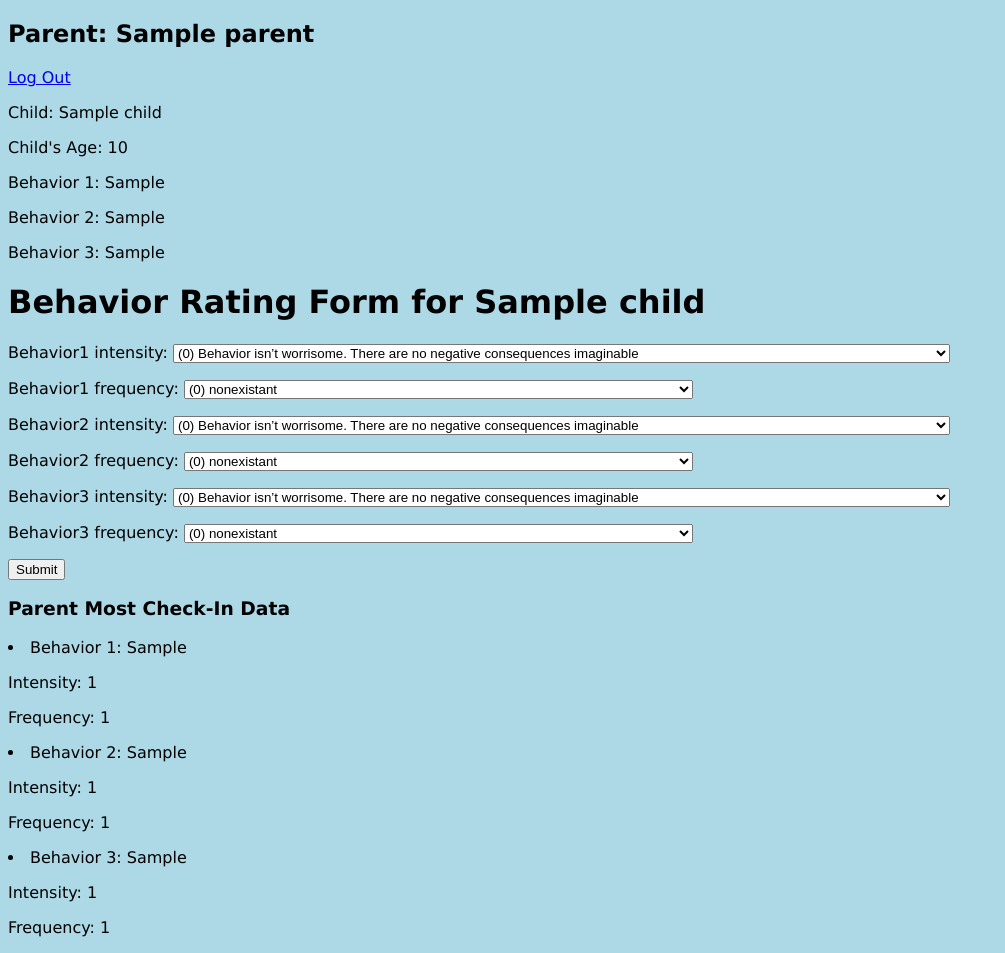
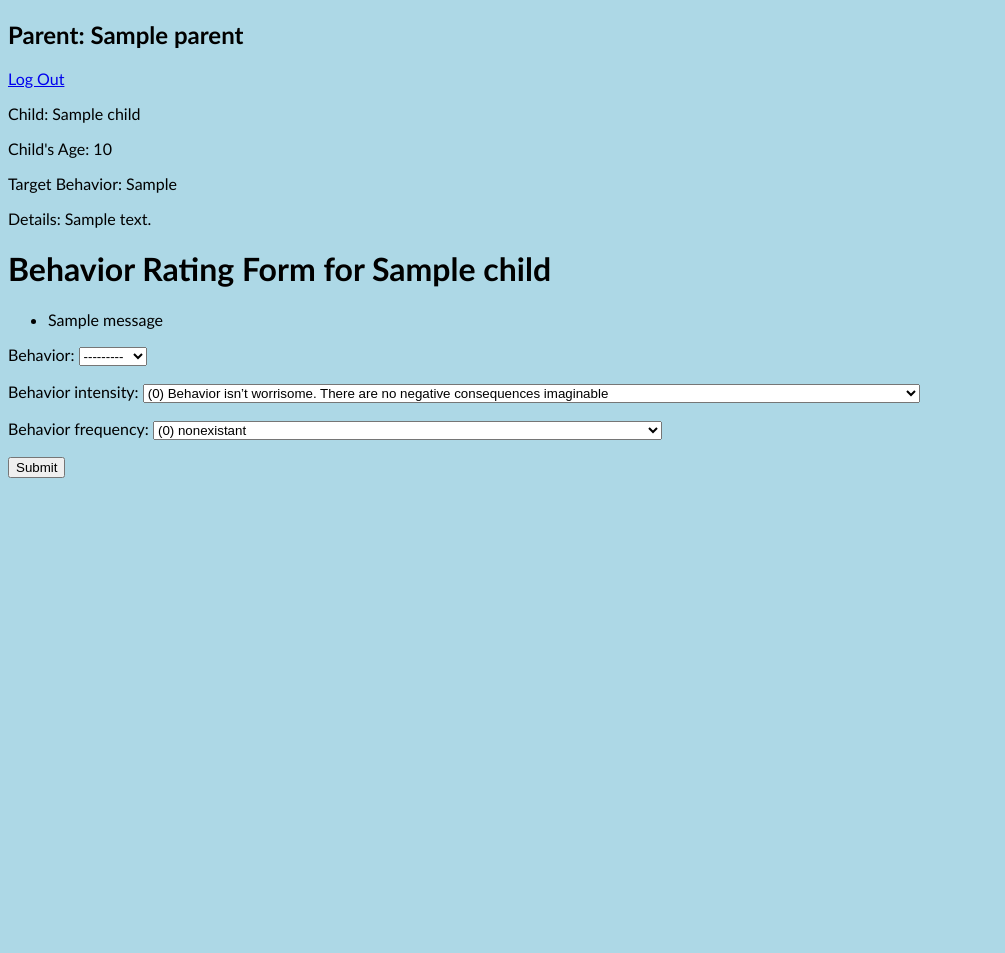
Before and after one commit to fabu-leslie/TriHarmony, a Django app: page /specialist/parent_detail/1/ in a window 1280 px wide. Shown: the whole page, without its empty margins (0-1005 px from the left). After the commit the page ends 478 px from the top, so only its background shows below. Run offline with Django 4.2, Linux system fonts and the light colour scheme; tables that the repository leaves empty hold one stand-in row (values such as "Sample post"); one stand-in notice (Sample message) is shown.

Commit message:
Changed models to only have one behavior each. Updated parent_detail view to work with new model

```diff
--- a/specialist/forms.py
+++ b/specialist/forms.py
@@ -3,7 +3,8 @@ from .models import Behavior, Child, BehaviorCheckIn, Feeling
 
 
 class FeelingForm(forms.ModelForm):
-    feeling = forms.ChoiceField(choices=Feeling.FEELINGS_CHOICES, widget=forms.RadioSelect(), required=True)
+    feeling = forms.ChoiceField(
+        choices=Feeling.FEELINGS_CHOICES, widget=forms.RadioSelect(), required=True)
     note = forms.CharField(widget=forms.Textarea, required=False)
 
     class Meta:
@@ -52,15 +53,11 @@ class BehaviorForm(forms.ModelForm):
 
     class Meta:
         model = BehaviorCheckIn
-        fields = ['behavior1_intensity', 'behavior1_frequency', 'behavior2_intensity', 'behavior2_frequency',
-                  'behavior3_intensity', 'behavior3_frequency']
-    behavior1_intensity = forms.ChoiceField(choices=INTENSITY_CHOICES)
-    behavior1_frequency = forms.ChoiceField(choices=FREQUENCY_CHOICES)
-    behavior2_intensity = forms.ChoiceField(choices=INTENSITY_CHOICES)
-    behavior2_frequency = forms.ChoiceField(choices=FREQUENCY_CHOICES)
-    behavior3_intensity = forms.ChoiceField(choices=INTENSITY_CHOICES)
-    behavior3_frequency = forms.ChoiceField(choices=FREQUENCY_CHOICES)
-    # behavior1 = forms.CharField(disabled=True)
+        fields = ['behavior', 'behavior_intensity', 'behavior_frequency']
+    behavior = forms.ModelChoiceField(queryset=Behavior.objects.all())
+    behavior_intensity = forms.ChoiceField(choices=INTENSITY_CHOICES)
+    behavior_frequency = forms.ChoiceField(choices=FREQUENCY_CHOICES)
+
 
 # ModelForm class - should auto generate fields for each field in model, will handle input validation and error handling.
 
@@ -76,4 +73,4 @@ class ChildForm(forms.ModelForm):
 class SpecialistBehaviorForm(forms.ModelForm):
     class Meta:
         model = Behavior
-        fields = ['behavior1', 'behavior2', 'behavior3']
+        fields = ['behavior', 'behavior_details', 'notes']
--- a/specialist/models.py
+++ b/specialist/models.py
@@ -22,31 +22,23 @@ class Child(models.Model):
 
 
 class Behavior(models.Model):
-    behavior1 = models.CharField(max_length=255)
-    behavior1_details = models.CharField(max_length=1000, default='')
-    behavior2 = models.CharField(max_length=255)
-    behavior2_details = models.CharField(max_length=1000, default='')
-    behavior3 = models.CharField(max_length=255)
-    behavior3_details = models.CharField(max_length=1000, default='')
+    behavior = models.CharField(max_length=255)
+    behavior_details = models.CharField(max_length=1000, default='')
     notes = models.CharField(max_length=255)
     child = models.ForeignKey(Child, on_delete=models.CASCADE)
 
     def __str__(self):
-        return self.behavior1
+        return self.behavior
 
 
 class BehaviorCheckIn(models.Model):
-    behavior1_intensity = models.IntegerField()
-    behavior1_frequency = models.IntegerField()
-    behavior2_intensity = models.IntegerField()
-    behavior2_frequency = models.IntegerField()
-    behavior3_intensity = models.IntegerField()
-    behavior3_frequency = models.IntegerField()
     behavior = models.ForeignKey(Behavior, on_delete=models.CASCADE)
+    behavior_intensity = models.IntegerField(null=True)
+    behavior_frequency = models.IntegerField(null=True)
     created_at = models.DateTimeField(auto_now_add=True, null=True)
 
     def __str__(self):
-        return str(self.behavior1_intensity)
+        return str(self.behavior)
 
 
 class Parent(models.Model):
--- a/specialist/static/styles.css
+++ b/specialist/static/styles.css
@@ -1,4 +1,4 @@
 body {
-    background-color: lightblue;
-    font-family: verdana;
-  }
+  background-color: lightblue;
+  font-family: "Trebuchet MS", sans-serif;
+}
--- a/specialist/templates/parent_detail.html
+++ b/specialist/templates/parent_detail.html
@@ -7,32 +7,24 @@
 <p>Child: {{ child.name }}</p>
 <p>Child's Age: {{ child.age }}</p>
 
-<p>Behavior 1: {{ behaviors.behavior1 }}</p>
-<p>Behavior 2: {{ behaviors.behavior2 }}</p>
-<p>Behavior 3: {{ behaviors.behavior3 }}</p>
+{% for behavior in behaviors %}
+<p>Target Behavior: {{ behavior.behavior }}</p>
+<p>Details: {{ behavior.behavior_details }}</p>
+{% endfor %}
 
 <h1>Behavior Rating Form for {{ parent.child }}</h1>
+{% if messages %}
+<ul class="messages">
+    {% for message in messages %}
+    <li {% if message.tags %} class="{{ message.tags }}"{% endif %}>{{ message.message }}</li>
+    {% endfor %}
+</ul>
+{% endif %}
 <form method="post">
     {% csrf_token %}
     {{ form.as_p }}
     <input type="submit" value="Submit">
 </form>
-
-<h3>Parent Most Check-In Data</h3>
-
-
-<li>Behavior 1: {{ behaviors.behavior1 }}</li>
-<p>Intensity: {{ checkins.behavior1_intensity }}</p>
-<p>Frequency: {{ checkins.behavior1_frequency }}</p>
-
-<li>Behavior 2: {{ behaviors.behavior2 }}</li>
-<p>Intensity: {{ checkins.behavior2_intensity }}</p>
-<p>Frequency: {{ checkins.behavior2_frequency }}</p>
-
-<li>Behavior 3: {{ behaviors.behavior3 }}</li>
-<p>Intensity: {{ checkins.behavior3_intensity }}</p>
-<p>Frequency: {{ checkins.behavior3_frequency }}</p>
-
-
-
+<br>
+<br>
 {% endblock content %}
--- /dev/null
+++ b/specialist/templates/view_behavior_checkins.html
@@ -0,0 +1 @@
+<p>{{ behavior.behavior1 }}</p>
--- a/specialist/urls.py
+++ b/specialist/urls.py
@@ -11,10 +11,14 @@ urlpatterns = [
          views.client_detail, name='client_detail'),
     path('parent_detail/<int:parent_id>/',
          views.parent_detail, name='parent_detail'),
-    path('client/<int:client_id>/edit_target_behaviors/',
-         views.edit_target_behaviors, name='edit_target_behaviors'),
+
     path('client/<int:client_id>/add_behavior/',
          views.add_behavior, name='add_behavior'),
     path('record_feeling/<int:client_id>/',
          views.record_feeling, name='record_feeling'),
+    path('view_feelings/<int:client_id>/',
+         views.view_feelings, name='view_feelings'),
 ]
+
+#     path('client/<int:client_id>/edit_target_behaviors/',
+#          views.edit_target_behaviors, name='edit_target_behaviors'),
--- a/specialist/views.py
+++ b/specialist/views.py
@@ -1,3 +1,5 @@
+from django.shortcuts import render, redirect
+from .models import Behavior, Child, Parent, BehaviorCheckIn
 from django.shortcuts import render, redirect, HttpResponseRedirect, get_object_or_404
 from django.urls import reverse
 from django.contrib import messages
@@ -8,14 +10,14 @@ from .models import Child, Behavior, BehaviorCheckIn, Parent, Feeling
 def add_behavior(request, client_id):
     client = get_object_or_404(Child, pk=client_id)
     if request.method == 'POST':
-        form = BehaviorForm(request.POST)
+        form = SpecialistBehaviorForm(request.POST)
         if form.is_valid():
             new_behavior = form.save(commit=False)
             new_behavior.child = client
             new_behavior.save()
             return HttpResponseRedirect(reverse('specialist:client_detail', args=(client_id,)))
     else:
-        form = BehaviorForm()
+        form = SpecialistBehaviorForm()
     return render(request, 'add_behavior.html', {'form': form, 'client': client})
 
 
@@ -78,42 +80,38 @@ def client_list(request):
     return render(request, 'client_list.html', {'clients': clients})
 
 
-def edit_target_behaviors(request, client_id):
-    child = get_object_or_404(Child, id=client_id)
-    if request.method == 'POST':
-        form = SpecialistBehaviorForm(request.POST)
-        if form.is_valid():
-            form.save(child)
-            return redirect('specialist:client_detail', client_id=client_id)
-    else:
-        behaviors = child.behaviors.all()
-        form = SpecialistBehaviorForm(initial={
-            'behavior1': behaviors[0].behavior if behaviors else '',
-            'behavior2': behaviors[1].behavior if len(behaviors) > 1 else '',
-            'behavior3': behaviors[2].behavior if len(behaviors) > 2 else '',
-        })
-    return render(request, 'edit_target_behaviors.html', {'form': form})
+# def edit_target_behaviors(request, client_id):
+#     client = get_object_or_404(Child, id=client_id)
+#     behavior = Behavior.objects.filter(child=client)
+#     if request.method == 'POST':
+#         form = SpecialistBehaviorForm(request.POST, instance=behavior)
+#         if form.is_valid():
+#             form.save()
+#             return redirect('specialist:client_detail', client_id=client_id)
+#     else:
+#         form = SpecialistBehaviorForm(instance=behavior)
+#     context = {
+#         'client': client,
+#         'form': form,
+#     }
+#     return render(request, 'edit_target_behaviors.html', context)
 
 
 def home(request):
     return render(request, 'home.html')
 
-
 def parent_detail(request, parent_id):
     parent = get_object_or_404(Parent, id=parent_id)
     child = parent.child
-    behaviors = Behavior.objects.filter(child=child)[0]
-    behaviors_filter = Behavior.objects.filter(
-        child=child)[:1]  # filtering behaviorcheckin objects
-    new_parent_data = BehaviorCheckIn.objects.filter(behavior=behaviors_filter)
-    print(new_parent_data)
+    behaviors = Behavior.objects.filter(child=child)
+    checkins = BehaviorCheckIn.objects.filter(behavior__child=child)
+
     if request.method == 'POST':
         form = BehaviorForm(request.POST)
         if form.is_valid():
-            new_checkin = form.save(commit=False)
-            new_checkin.behavior = behaviors
-            new_checkin.save()
-            form.save_m2m()
+            behavior = form.cleaned_data['behavior']
+            new_checkin = BehaviorCheckIn.objects.create(behavior=behavior)
+            messages.success(request, 'Your form was submitted successfully!')
             return redirect('specialist:parent_detail', parent_id=parent_id)
     else:
         form = BehaviorForm()
@@ -121,7 +119,24 @@ def parent_detail(request, parent_id):
         'parent': parent,
         'child': child,
         'behaviors': behaviors,
-        'checkins': new_parent_data.last(),
+        'checkins': checkins,
         'form': form,
     }
     return render(request, 'parent_detail.html', context)
+
+
+
+
+def view_feelings(request, client_id):
+    child = get_object_or_404(Child, id=client_id)
+    feelings = Feeling.objects.filter(child=child)
+    behaviors = BehaviorCheckIn.objects.filter(behavior__child=child)
+    context = {
+        'feelings': feelings,
+        'child': child,
+        'behaviors': behaviors,
+    }
+    for behavior in behaviors:
+        print(behavior.behavior.name)
+        print(behavior.behavior1_intensity)
+    return render(request, 'view_feelings.html', context)
```
Also changed, not shown: specialist/templates/client_detail.html (+7 -3 lines), specialist/templates/view_feelings.html (added, +33 -0 lines), specialist/migrations/0010_rename_behavior1_behavior_target_behavior_and_more.py (added), specialist/migrations/0011_rename_behavior_behaviorcheckin_target_behavior.py (added), specialist/migrations/0012_rename_target_behavior_behavior_behavior_and_more.py (added), specialist/migrations/0013_alter_behaviorcheckin_behavior_frequency_and_more.py (added).
